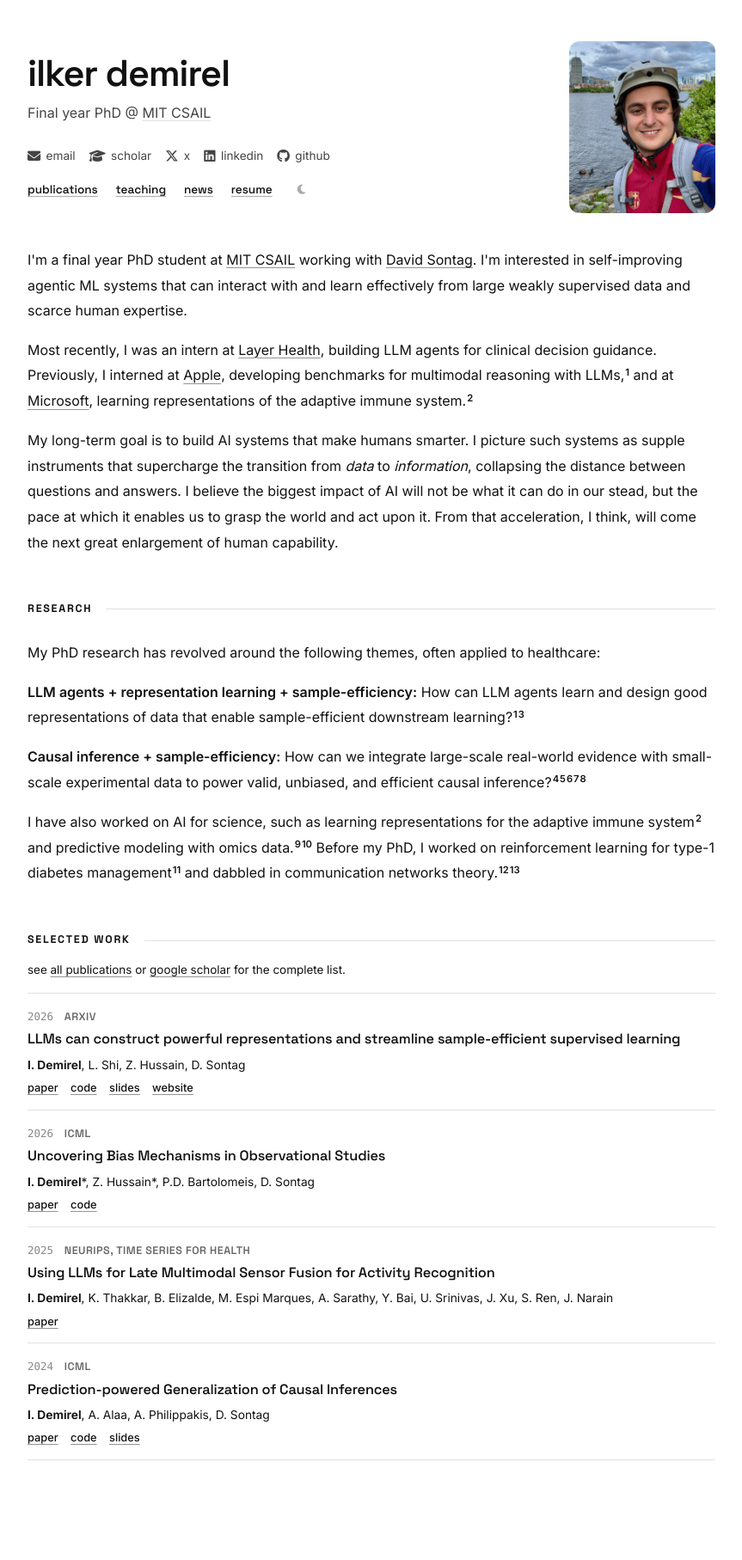
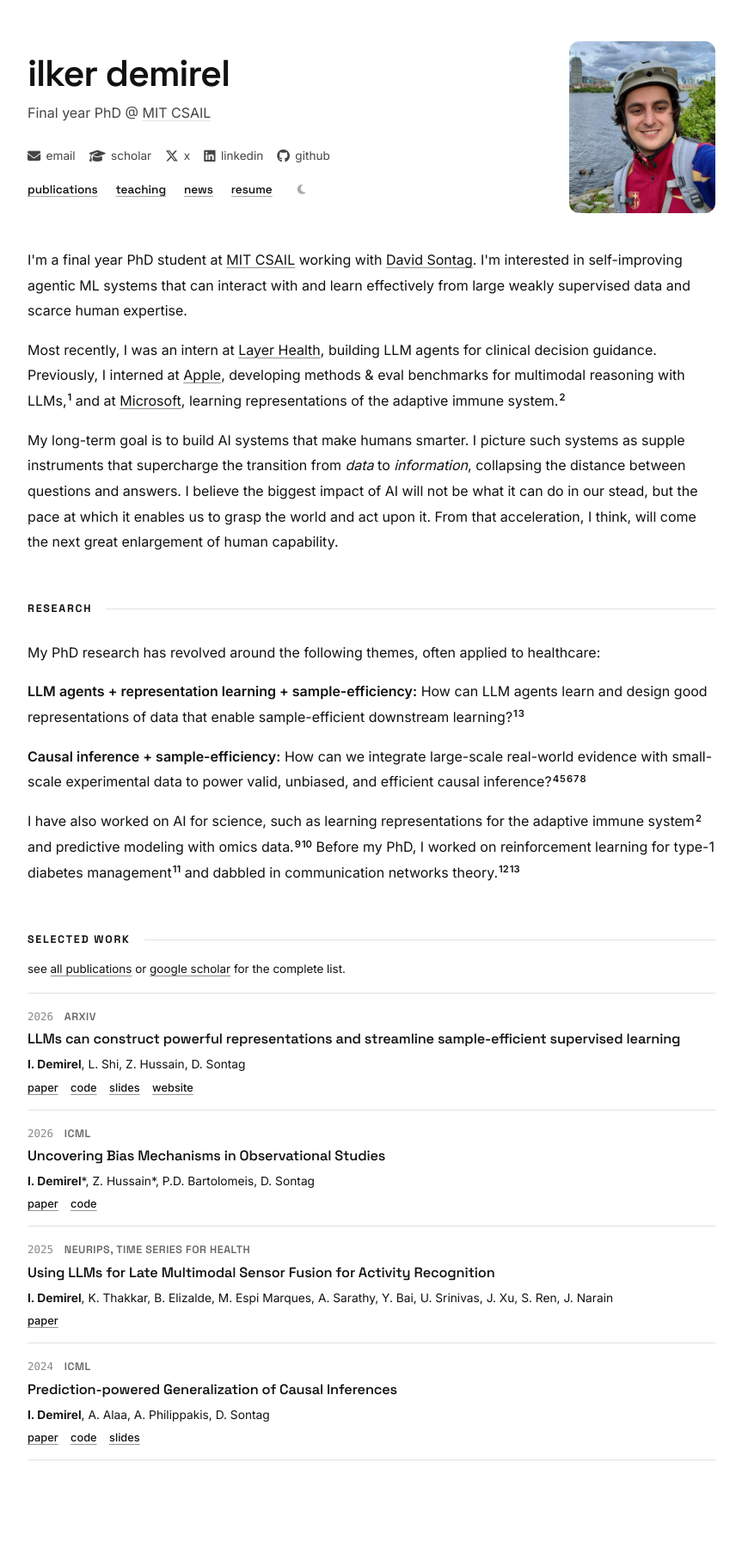
Before and after one commit to demireal/demireal.github.io, a Jekyll site: the page built from index.html, in a window 1280 px wide. Shown: the whole page at 86% size, without its empty margins (208-1071 px from the left). Built offline with Jekyll 4.4.1, drawn with Linux system fonts in a browser that asks for light colours.

Commit message:
Apple internship wording: methods & eval benchmarks
Co-authored-by: Cursor <cursoragent@cursor.com>

```diff
--- a/index.html
+++ b/index.html
@@ -36,7 +36,7 @@ title: ""
     I'm a final year PhD student at <a href="https://www.csail.mit.edu">MIT CSAIL</a> working with <a href="https://people.csail.mit.edu/dsontag/">David Sontag</a>. I'm interested in self-improving agentic ML systems that can interact with and learn effectively from large weakly supervised data and scarce human expertise.
   </p>
   <p>
-    Most recently, I was an intern at <a href="https://www.layerhealth.com">Layer Health</a>, building LLM agents for clinical decision guidance. Previously, I interned at <a href="https://machinelearning.apple.com">Apple</a>, developing benchmarks for multimodal reasoning with LLMs,<a class="ri-ref" href="https://arxiv.org/pdf/2509.10729"><sup>1</sup></a> and at <a href="https://www.microsoft.com/en-us/research/">Microsoft</a>, learning representations of the adaptive immune system.<a class="ri-ref" href="https://openreview.net/pdf?id=oAukQalLzs"><sup>2</sup></a>
+    Most recently, I was an intern at <a href="https://www.layerhealth.com">Layer Health</a>, building LLM agents for clinical decision guidance. Previously, I interned at <a href="https://machinelearning.apple.com">Apple</a>, developing methods &amp; eval benchmarks for multimodal reasoning with LLMs,<a class="ri-ref" href="https://arxiv.org/pdf/2509.10729"><sup>1</sup></a> and at <a href="https://www.microsoft.com/en-us/research/">Microsoft</a>, learning representations of the adaptive immune system.<a class="ri-ref" href="https://openreview.net/pdf?id=oAukQalLzs"><sup>2</sup></a>
   </p>
   <p>
     My long-term goal is to build AI systems that make humans smarter. I picture such systems as supple instruments that supercharge the transition from <em>data</em> to <em>information</em>, collapsing the distance between questions and answers. I believe the biggest impact of AI will not be what it can do in our stead, but the pace at which it enables us to grasp the world and act upon it. From that acceleration, I think, will come the next great enlargement of human capability.
```
